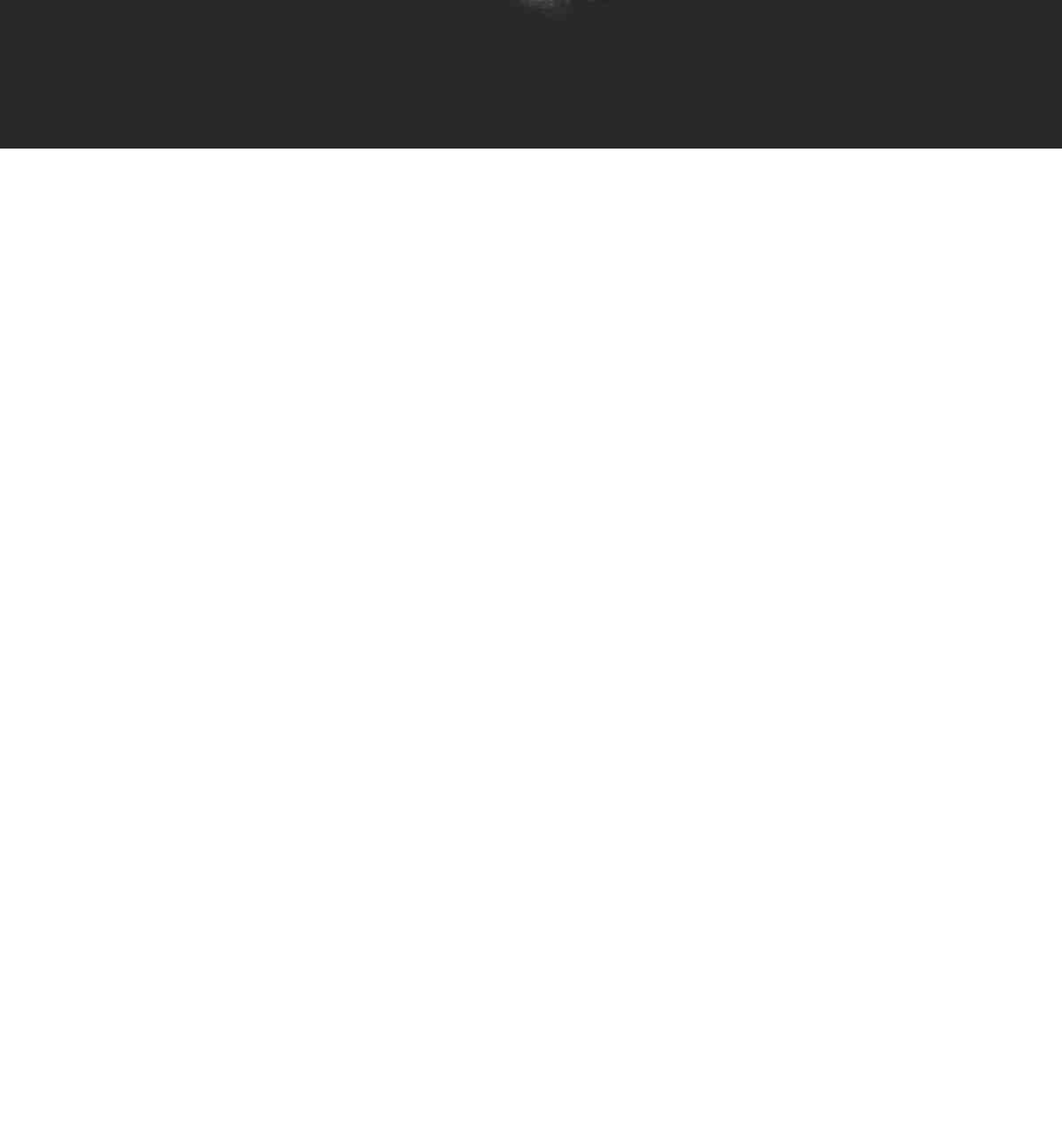
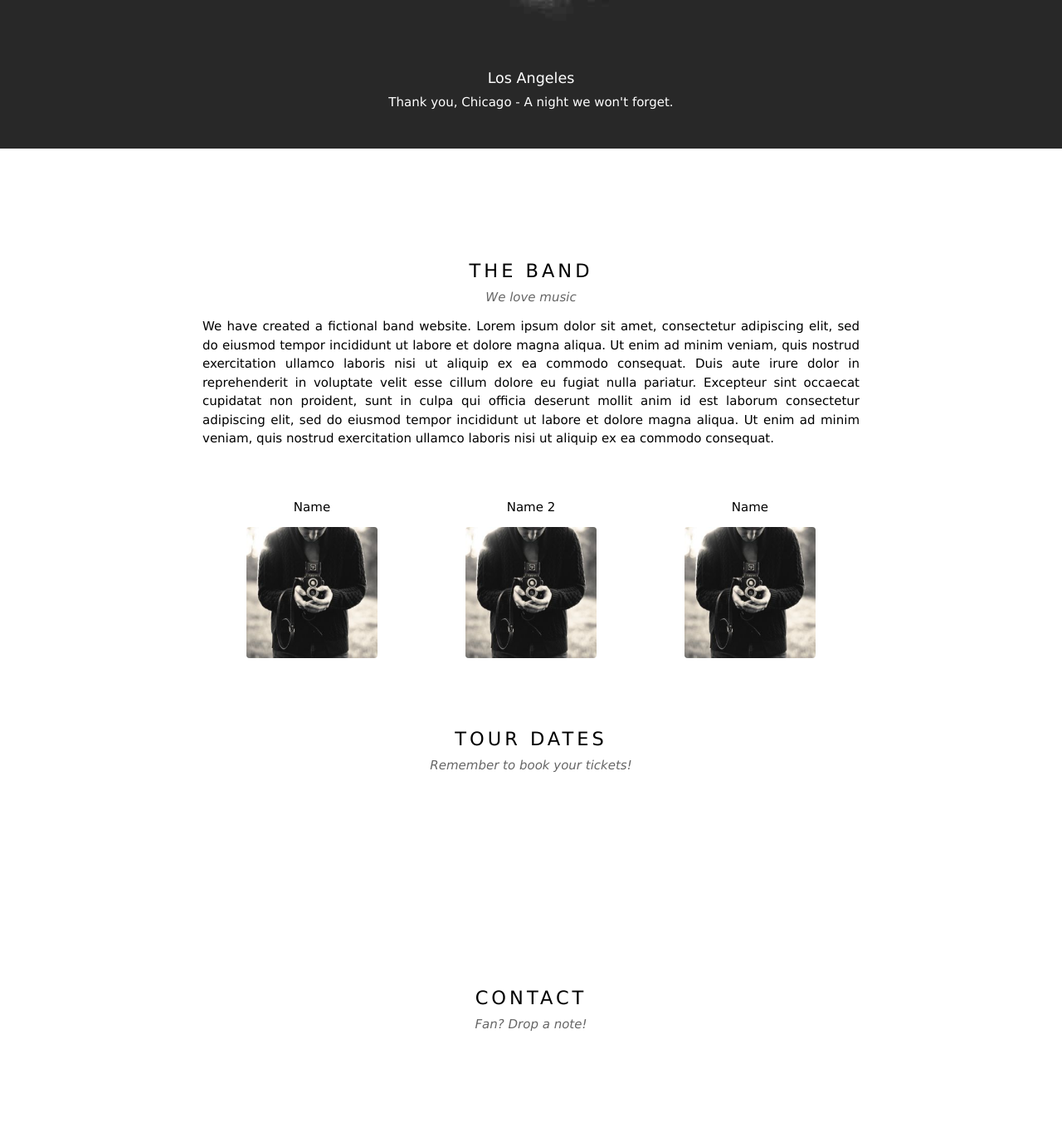
Before and after one commit to tanhuynh1999/tryw3css, a plain HTML site: page index.html in a window 1280 px wide. Shown: the part 507-1877 px from the top of the page at 83% size. Drawn offline with Linux system fonts and the light colour scheme.

Commit message:
xong index.html

```diff
--- a/index.html
+++ b/index.html
@@ -6,6 +6,10 @@
     <meta name="viewport" content="width=device-width, initial-scale=1.0">
     <title>W3.CSS Template</title>
     <link rel="stylesheet" href="./public/css/style.css">
+
+    <!--Fonts-->
+    <link rel="stylesheet" href="./public/fonts/fontawesome-free-5.15.4-web/css/all.min.css">
+    <script src="./public/fonts/fontawesome-free-5.15.4-web/js/all.min.js"></script>
 </head>
 <body>
     <!--Header-->
@@ -24,17 +28,86 @@
                 </ul>
             </li>
         </ul>
+        <div class="search-btn">
+            <div class="search-icon">
+                <i class="fas fa-search"></i>
+            </div>
+        </div>
     </div>
     <!--End: Header-->
 
     <!--Slider-->
     <div id="slider">
+        <div class="text-content">
+            <h3 class="text-title">
+                Los Angeles
+            </h3>
+            <p class="text-descibe">
+                Thank you, Chicago - A night we won't forget.
+            </p>
+        </div>
 
     </div>
     <!--Slider-->
 
     <!--Content-->
     <div id="content">
+
+        <!--THE BAND-->
+        <div class="section">
+            <h2 class="section-title">
+                THE BAND
+            </h2>
+            <p class="section-des">
+                We love music
+            </p>
+            <p class="band-about-content">
+                We have created a fictional band website. Lorem ipsum dolor sit amet, consectetur adipiscing elit, sed do eiusmod tempor incididunt ut labore et dolore magna aliqua. Ut enim ad minim veniam, quis nostrud exercitation ullamco laboris nisi ut aliquip ex ea commodo consequat. Duis aute irure dolor in reprehenderit in voluptate velit esse cillum dolore eu fugiat nulla pariatur. Excepteur sint occaecat cupidatat non proident, sunt in culpa qui officia deserunt mollit anim id est laborum consectetur adipiscing elit, sed do eiusmod tempor incididunt ut labore et dolore magna aliqua. Ut enim ad minim veniam, quis nostrud exercitation ullamco laboris nisi ut aliquip ex ea commodo consequat.
+            </p>
+            <div class="member-about-list">
+
+                <div class="member-item">
+                    <p class="member-text">Name</p>
+                    <img class="member-img" src="./public/img/member/bandmember.jpg" alt="" srcset="">
+                </div>
+
+                <div class="member-item">
+                    <p class="member-text">Name 2</p>
+                    <img class="member-img" src="./public/img/member/bandmember.jpg" alt="" srcset="">
+                </div>
+
+                <div class="member-item">
+                    <p class="member-text">Name</p>
+                    <img class="member-img" src="./public/img/member/bandmember.jpg" alt="" srcset="">
+                </div>
+
+            </div>
+        </div>
+
+        <!--TOUR DATES-->
+        <div class="section">
+            <h2 class="section-title">
+                TOUR DATES
+            </h2>
+            <p class="section-des">
+                Remember to book your tickets!
+            </p>
+        </div>
+
+        <!--CONTACT-->
+        <div class="section">
+            <h2 class="section-title">
+                CONTACT
+            </h2>
+            <p class="section-des">
+                Fan? Drop a note!
+            </p>
+        </div>
+
+        <!--MAP-->
+        <div class="map">
+
+        </div>
 
     </div>
     <!--Content-->
```
